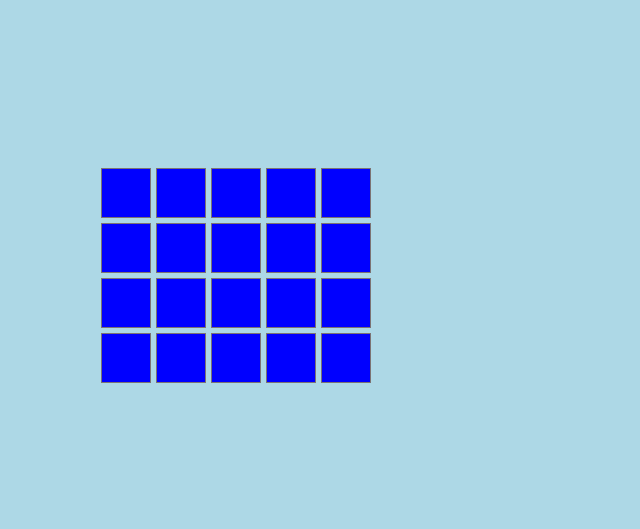
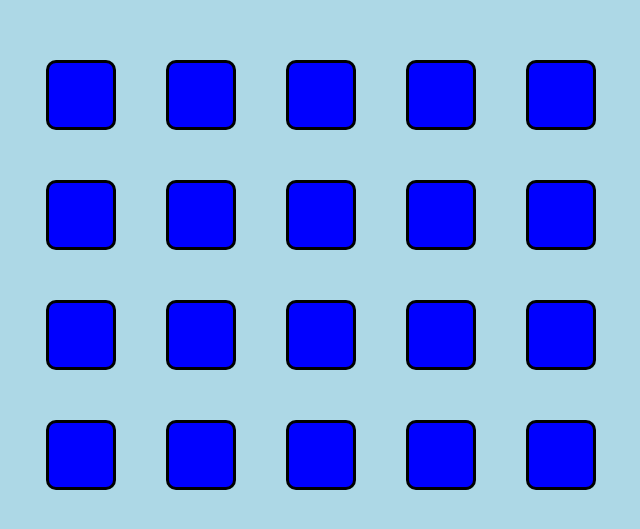
Before and after one commit to tleminen/Laivanupotuspeli, a React (Create React App) app in the folder frontend/: page /laivanupotus/peli in a window 1280 px wide. Shown: the part 125-654 px from the top of the page, without its empty margins (294-934 px from the left). Built offline with nearby package versions, Linux system fonts and the light colour scheme.

Commit message:
muutoksia css.

```diff
--- a/frontend/src/App.css
+++ b/frontend/src/App.css
@@ -43,17 +43,18 @@
 .vastustajanTaulukko {
   display: grid;
   grid-template-columns: repeat(5, 1fr);
-  gap: 5px;
+  gap: 50px;
 }
 
 .ruutu {
-  width: 50px;
-  height: 50px;
+  width: 70px;
+  height: 70px;
   display: flex;
   justify-content: center;
   align-items: center;
-  border: 1px solid #7c7373;
+  border: 3px solid #000000;
   cursor: pointer;
+  border-radius: 10px;
 }
 
 .laiva {
@@ -91,5 +92,5 @@
 .kuvanKoko {
   width: 350px;
   height: 250px;
-  align-content:end;
+  align-content: end;
 }
```
